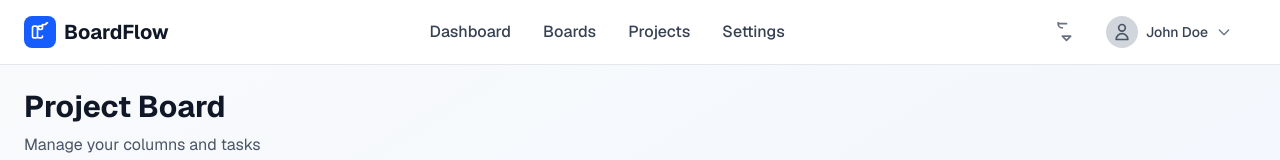
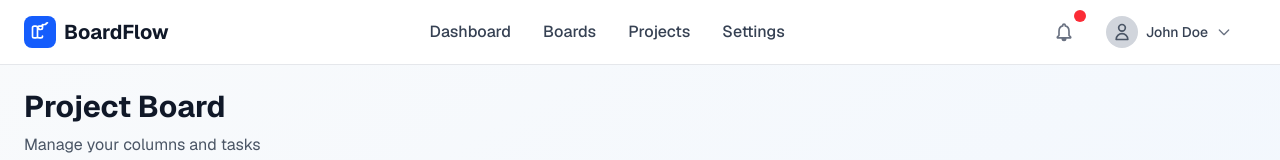
Before and after one commit to Endeyr/trello-clone, a Next.js app: page / in a window 1280 px wide. Shown: the top 160 px of the page. Built offline with nearby package versions, Linux system fonts and the light colour scheme.

Commit message:
fix: notification bell

```diff
--- a/app/components/nav/index.tsx
+++ b/app/components/nav/index.tsx
@@ -61,7 +61,7 @@ const Nav = () => {
 					{/* Right side - User menu */}
 					<div className="flex items-center space-x-4">
 						{/* Notifications */}
-						<button className="p-2 text-gray-500 hover:text-gray-700 hover:bg-gray-100 rounded-lg transition-colors duration-200">
+						<button className="p-2 text-gray-500 hover:text-gray-700 hover:bg-gray-100 rounded-lg transition-colors duration-200 relative">
 							<svg
 								className="w-5 h-5"
 								fill="none"
@@ -72,9 +72,11 @@ const Nav = () => {
 									strokeLinecap="round"
 									strokeLinejoin="round"
 									strokeWidth={2}
-									d="M15 17h5l-5 5-5-5h5zm-5-10a5 5 0 01-5-5m0 0a5 5 0 015-5m-5 5h10"
+									d="M12 22c1.1 0 2-.9 2-2h-4c0 1.1.89 2 2 2zm6-6v-5c0-3.07-1.64-5.64-4.5-6.32V4c0-.83-.67-1.5-1.5-1.5s-1.5.67-1.5 1.5v.68C7.63 5.36 6 7.92 6 11v5l-2 2v1h16v-1l-2-2z"
 								/>
 							</svg>
+							{/* Notification badge */}
+							<span className="absolute -top-1 -right-1 w-3 h-3 bg-red-500 rounded-full"></span>
 						</button>
 
 						{/* User Avatar */}
```
